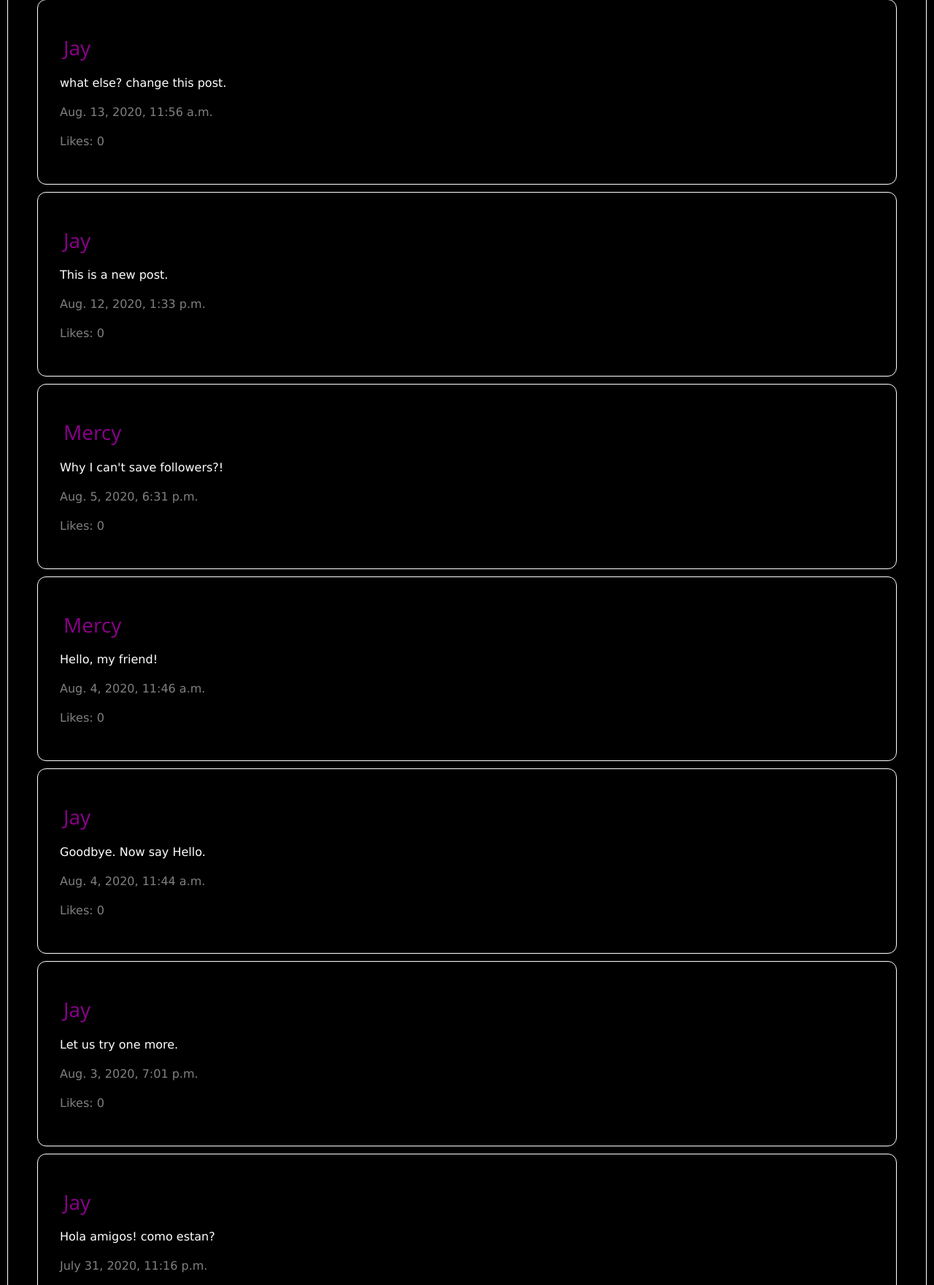
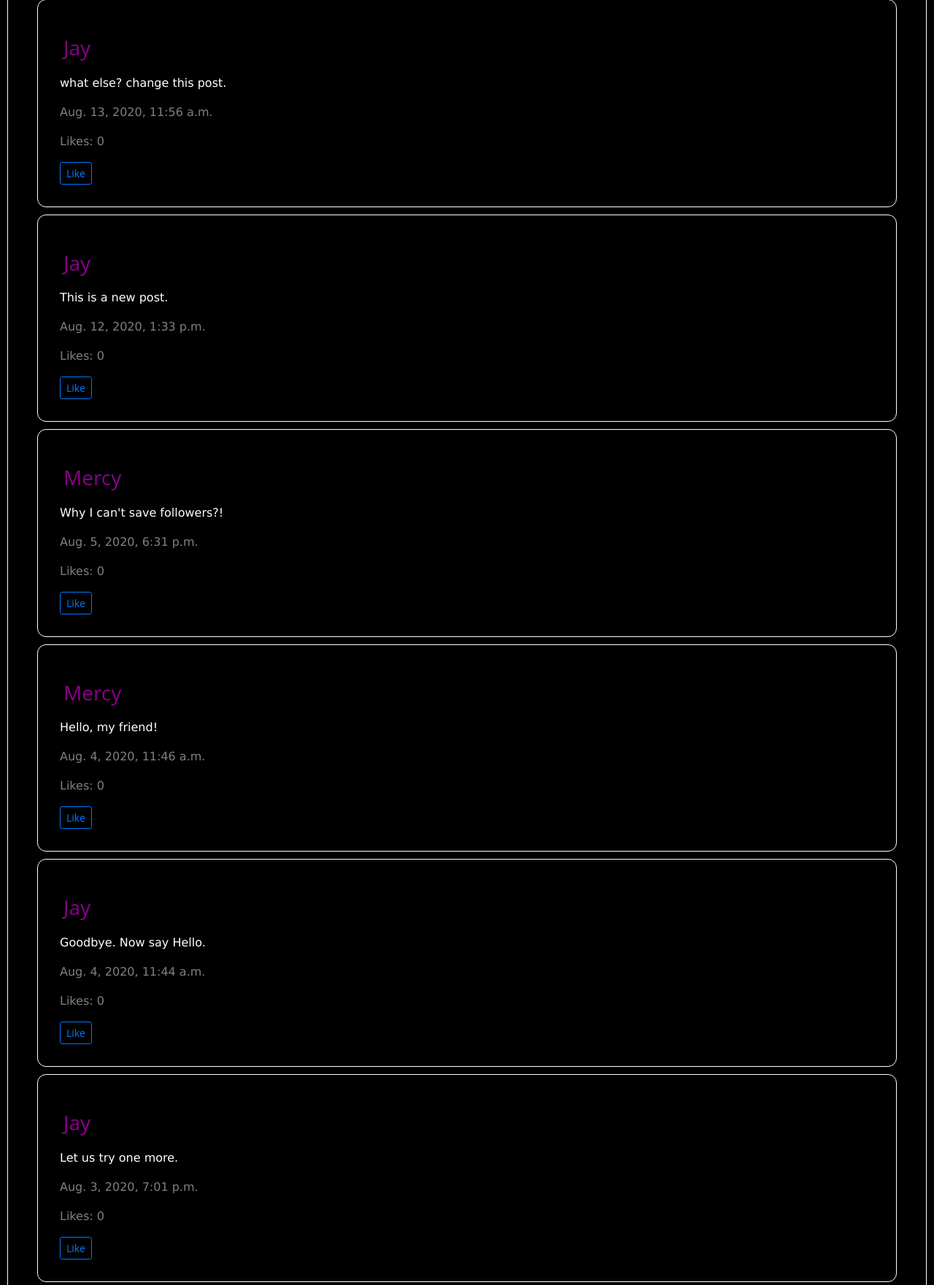
Before and after one commit to CarinaLR/Network, a Django app: page / in a window 1280 px wide. Shown: the part 199-1960 px from the top of the page at 73% size. Run offline with Django 3.2, Linux system fonts and the light colour scheme; data comes from the database, SQL or seed files in the repository; some libraries are stand-ins or nearby versions.

Commit message:
like and unlike button

```diff
--- a/network/static/network/main.js
+++ b/network/static/network/main.js
@@ -8,6 +8,9 @@ document.addEventListener("DOMContentLoaded", function () {
   document
     .querySelector("#edit_post")
     .addEventListener("click", () => edit_post(post_id));
+  document
+    .querySelector(".like-button")
+    .addEventListener("click", () => like_button());
 });
 
 function edit_profile() {
@@ -80,3 +83,21 @@ function update_post(post_obj) {
     return false;
   };
 }
+
+function like_button() {
+  let count = 0;
+  document.querySelector("#like-input").onsubmit = () => {
+    count += 1;
+  };
+  console.log("counting -", count);
+  const unlike_input = document.createElement("button");
+  unlike_input.id = "unlike-input";
+  unlike_input.type = "submit";
+  unlike_input.className = "btn btn-sm btn-outline-primary";
+  unlike_input.value = "Unlike";
+  unlike_input.name = "unlike";
+  unlike_input.innerHTML = "Unlike";
+
+  document.querySelector("#like_div").appendChild(unlike_input);
+  document.querySelector("#like-input").style.display = "none";
+}
--- a/network/templates/network/index.html
+++ b/network/templates/network/index.html
@@ -11,7 +11,15 @@
             <h3 id="titlePage">{{ post.username }}</h3>
             <p class="inputText">{{ post.content }}</p>
             <p class="timeInfo">{{ post.timestamp}}</p>
-            <p class="timeInfo"> Likes: 0 </p>
+            {% comment %} <p class="like-button timeInfo">
+                <form id="like-form" class="form-group" method="POST">
+                {% csrf_token %} {% endcomment %}
+                <div id= "like_div">
+                <p class="timeInfo"> Likes: 0 </p>
+                <button id="like-input" type="submit" class="btn btn-sm btn-outline-primary" value="Like" name="like" onclick="like_button()">Like</button>
+                </div>
+                {% comment %} </form>
+            </p> {% endcomment %}
                 <div class="follow_profile">
                 {% if user.is_authenticated %}
                 <form action="{% url 'follow_profile' post.id %}" method="POST">
```
